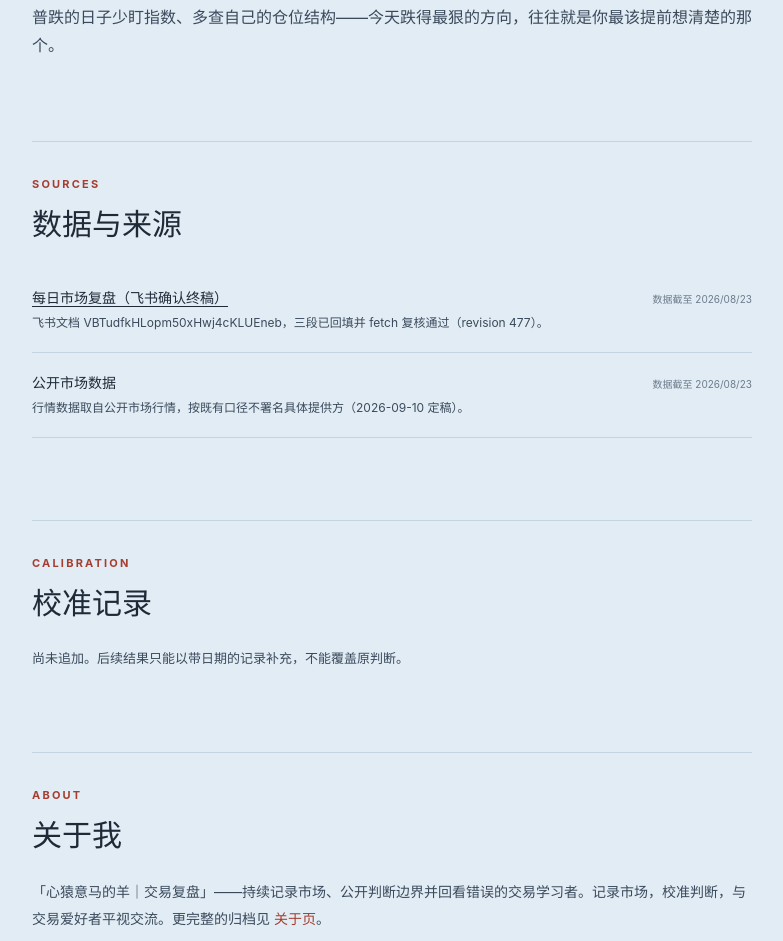
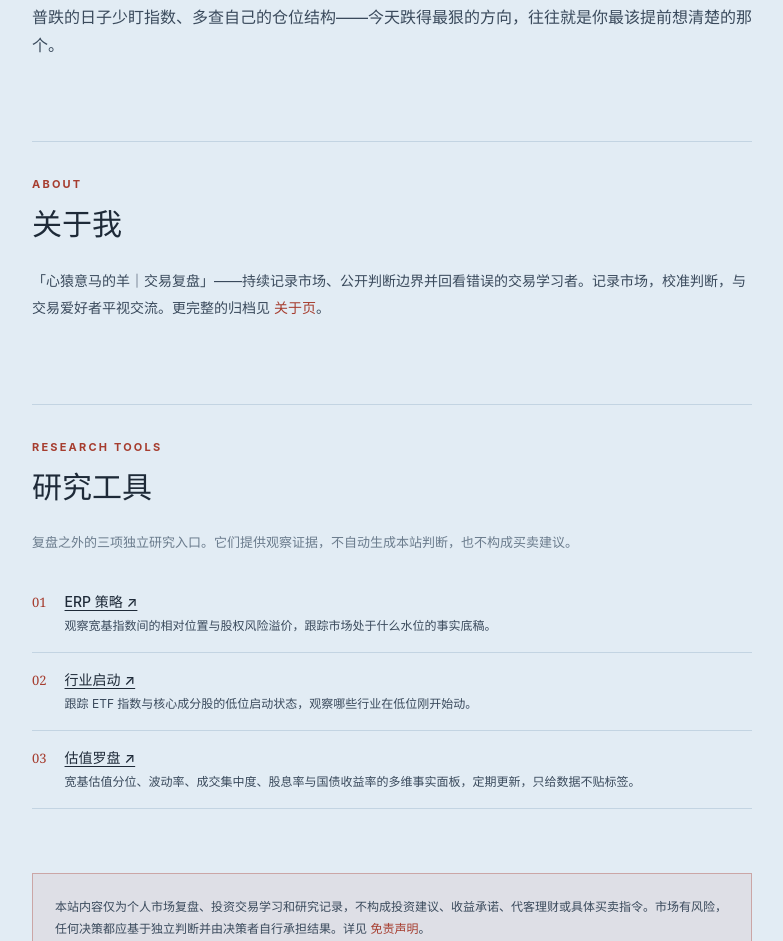
Before and after one commit to keycool/investment-portal, an Astro site: page /daily/2026-08-24 in a window 1280 px wide. Shown: the part 3347-4288 px from the top of the page, without its empty margins (248-1031 px from the left). Built offline with nearby package versions, Linux system fonts and the light colour scheme; Astro itself is replaced by a stand-in of ours.

Commit message:
feat(page): 撤下复盘详情的「数据与来源」「校准记录」两块
用户 2026-09-22 决定：这两块不再于页面展示。

做法是**只撤渲染、不删数据**：
- content.config.ts 的 sources 是 min(1) 必填，删数据会直接构建失败
- publishing-workflow.md §6.1 要求飞书母稿来源署名带 revision，
  属站内可追溯信息，保留在 MDX 里
- 改动可逆：把 ReviewArticle.astro 里注释段後的 JSX 放回即可

复验：check 0 错误；build 30 页通过；dist 内「数据与来源」
「校准记录」>SOURCES< >CALIBRATION< 命中文件数均为 0，
feishu.cn 链接残留 0（此前 18 篇复盘的飞书母稿链接一并消失）。

```diff
--- a/src/layouts/ReviewArticle.astro
+++ b/src/layouts/ReviewArticle.astro
@@ -62,46 +62,13 @@ const socialImage = data.cover ? data.cover.image.src : false;
       <slot />
     </div>
 
-    <section class="article-support sources" aria-labelledby="sources-heading">
-      <div class="support-heading">
-        <span class="eyebrow">SOURCES</span>
-        <h2 id="sources-heading">数据与来源</h2>
-      </div>
-      <ol>
-        {data.sources.map((source) => (
-          <li>
-            <div>
-              {source.url ? <a href={source.url} target="_blank" rel="noreferrer">{source.label}</a> : <strong>{source.label}</strong>}
-              <time datetime={source.data_as_of}>数据截至 {formatDate(source.data_as_of)}</time>
-            </div>
-            <p>{source.note}</p>
-          </li>
-        ))}
-      </ol>
-    </section>
-
-    <section class="article-support calibration" aria-labelledby="calibration-heading">
-      <div class="support-heading">
-        <span class="eyebrow">CALIBRATION</span>
-        <h2 id="calibration-heading">校准记录</h2>
-      </div>
-      {
-        data.calibrations.length > 0 ? (
-          <ol>
-            {data.calibrations.map((item) => (
-              <li>
-                <time datetime={item.date}>{formatDate(item.date)}</time>
-                <strong>{item.result}</strong>
-                <p>{item.note}</p>
-                {item.rule_adjustment && <p>规则调整：{item.rule_adjustment}</p>}
-              </li>
-            ))}
-          </ol>
-        ) : (
-          <p class="calibration-empty">尚未追加。后续结果只能以带日期的记录补充，不能覆盖原判断。</p>
-        )
-      }
-    </section>
+    {/*
+      「数据与来源」「校准记录」两块按用户 2026-09-22 决定**不再在页面上展示**。
+      注意：这里只撤掉渲染，**没有删 frontmatter 数据**——
+      ① `content.config.ts` 的 `sources` 是 `min(1)` 必填，删数据会直接构建失败；
+      ② `publishing-workflow.md` §6.1 要求飞书母稿来源署名带 revision，属站内可追溯信息。
+      数据仍完整保留在 `src/content/reviews/*.mdx`，要恢复展示把下面两段 JSX 放回即可。
+    */}
 
     <section class="article-support about" aria-labelledby="about-heading">
       <div class="support-heading">
--- a/src/styles/global.css
+++ b/src/styles/global.css
@@ -253,6 +253,8 @@ nav a[aria-current="page"] { color: var(--text); border-bottom: 2px solid var(--
 .poster-placeholder { min-height: 230px; display: flex; flex-direction: column; align-items: center; justify-content: center; padding: 32px; border: 1px dashed var(--line); text-align: center; }
 .poster-placeholder strong { font-family: Georgia, "Noto Serif SC", serif; font-size: 24px; font-weight: 400; }
 .poster-placeholder p { max-width: 420px; margin: 8px 0 0; font-size: 13px; }
+/* .sources / .calibration 样式保留备用：2026-09-22 起这两块不再于页面上渲染
+   （见 src/layouts/ReviewArticle.astro）。数据仍在 MDX 里，恢复展示即自动复用。 */
 .sources ol, .calibration ol { margin: 0; padding: 0; list-style: none; }
 .sources li { padding: 19px 0; border-bottom: 1px solid var(--line); }
 .sources li > div { display: flex; align-items: baseline; justify-content: space-between; gap: 22px; }
```
